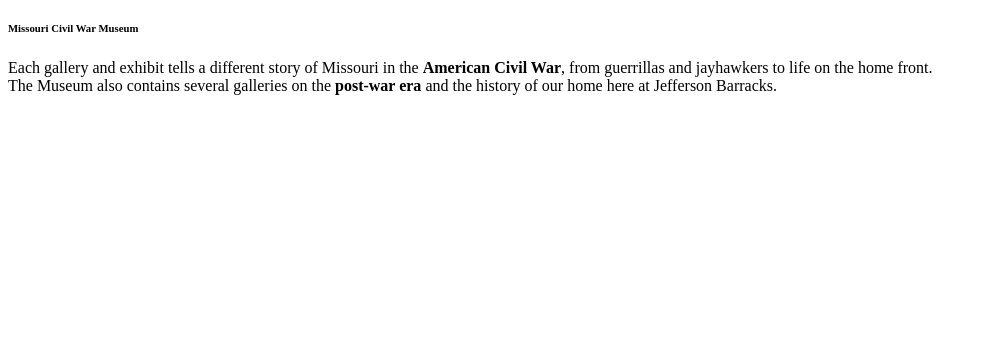
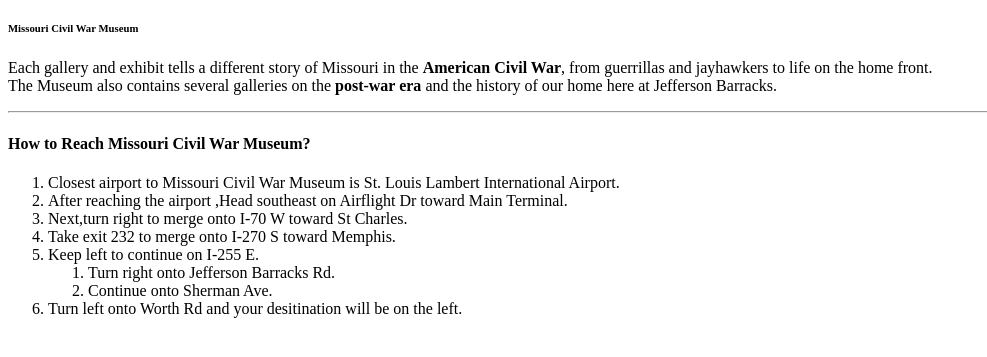
Before and after one commit to 44-563-Web-Apps-F22/44563-webapps-assignment-3-Samyukthapandula, a plain HTML site: page index.html in a window 1280 px wide. Shown: the part 61-418 px from the top of the page, without its empty margins (0-987 px from the left). Drawn offline with Linux system fonts and the light colour scheme.

Commit message:
added an orderd list

```diff
--- a/index.html
+++ b/index.html
@@ -11,5 +11,22 @@
     <h6>Missouri Civil War Museum</h6>
 <p>Each gallery and exhibit tells a different story of Missouri in the <b>American Civil War</b>, from guerrillas and jayhawkers to life on the home front.<br>
     The Museum also contains several galleries on the <b>post-war era</b> and the history of our home here at Jefferson Barracks.</p>
+<hr>
+<h4>How to Reach Missouri Civil War Museum?</h4>
+<ol>
+    <li> Closest airport to Missouri Civil War Museum is St. Louis Lambert International Airport.</li>
+    <li> After reaching the airport ,Head southeast on Airflight Dr toward Main Terminal.</li>
+    <li> Next,turn right to merge onto I-70 W toward St Charles.</li>
+    <li>Take exit 232 to merge onto I-270 S toward Memphis.</li>
+    <li>Keep left to continue on I-255 E.
+    <ol>
+    <li>Turn right onto Jefferson Barracks Rd.</li>
+    <li>Continue onto Sherman Ave.</li>
+    </ol></li>
+    <li>Turn left onto Worth Rd and your desitination will be on the left.</li>
+
+</ol>
+
+
 </body>
 </html>
```
